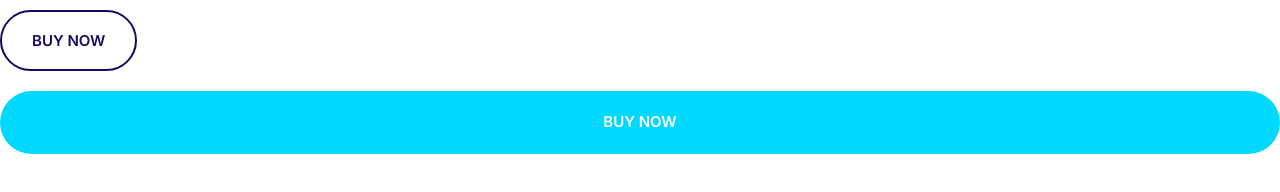
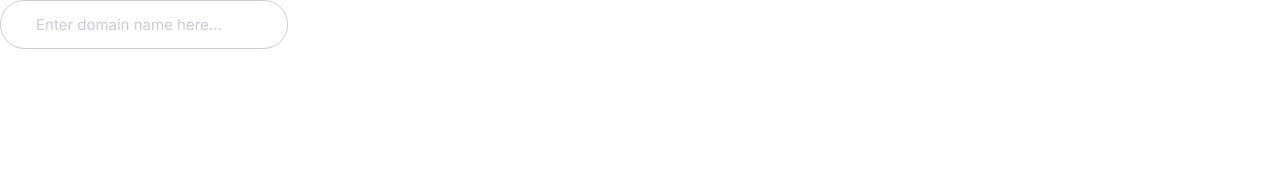
Before and after one commit to Mehdi-Youss/1st-exercise, a plain HTML site: page index.html in a window 1280 px wide. Drawn offline with Linux system fonts and the light colour scheme.

Commit message:
Define the input components.

```diff
--- a/css/styles.css
+++ b/css/styles.css
@@ -238,3 +238,23 @@ a {
         font-size: 1.5rem;
     }
 }
+
+/* Inputs */
+.input {
+    border-radius: 30px;
+    border: 1px solid #ccc;
+    color: var(--color-headings);
+    font-size: 2rem;
+    outline: 0;
+    padding: 1.5rem 3.5rem;
+}
+
+::placeholder {
+    color: #cdcbd7;
+}
+
+@media screen and (min-width: 1024px) {
+    .input {
+        font-size: 1.5rem;
+    }
+}
--- a/index.html
+++ b/index.html
@@ -13,7 +13,6 @@
     <link rel="stylesheet" href="css/styles.css" />
   </head>
   <body>
-    <button class="btn btn--outline">Buy Now</button>
-    <a href="#" class="btn btn--secondary btn--block">Buy Now</a>
+    <input type="text" class="input" placeholder="Enter domain name here..." />
   </body>
 </html>
```
Also changed, not shown: components/inputs.html (added, +1 -0 lines).
